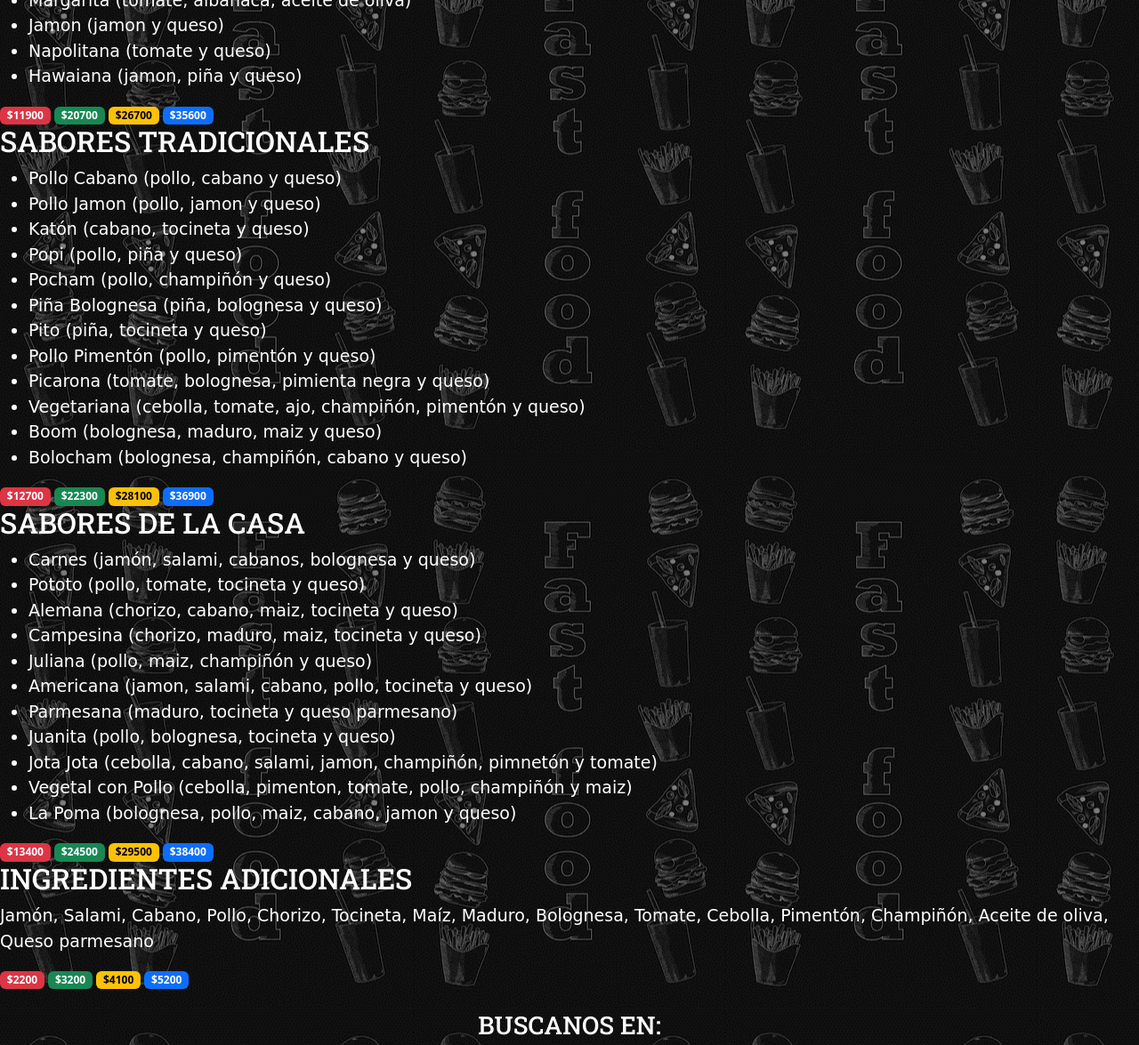
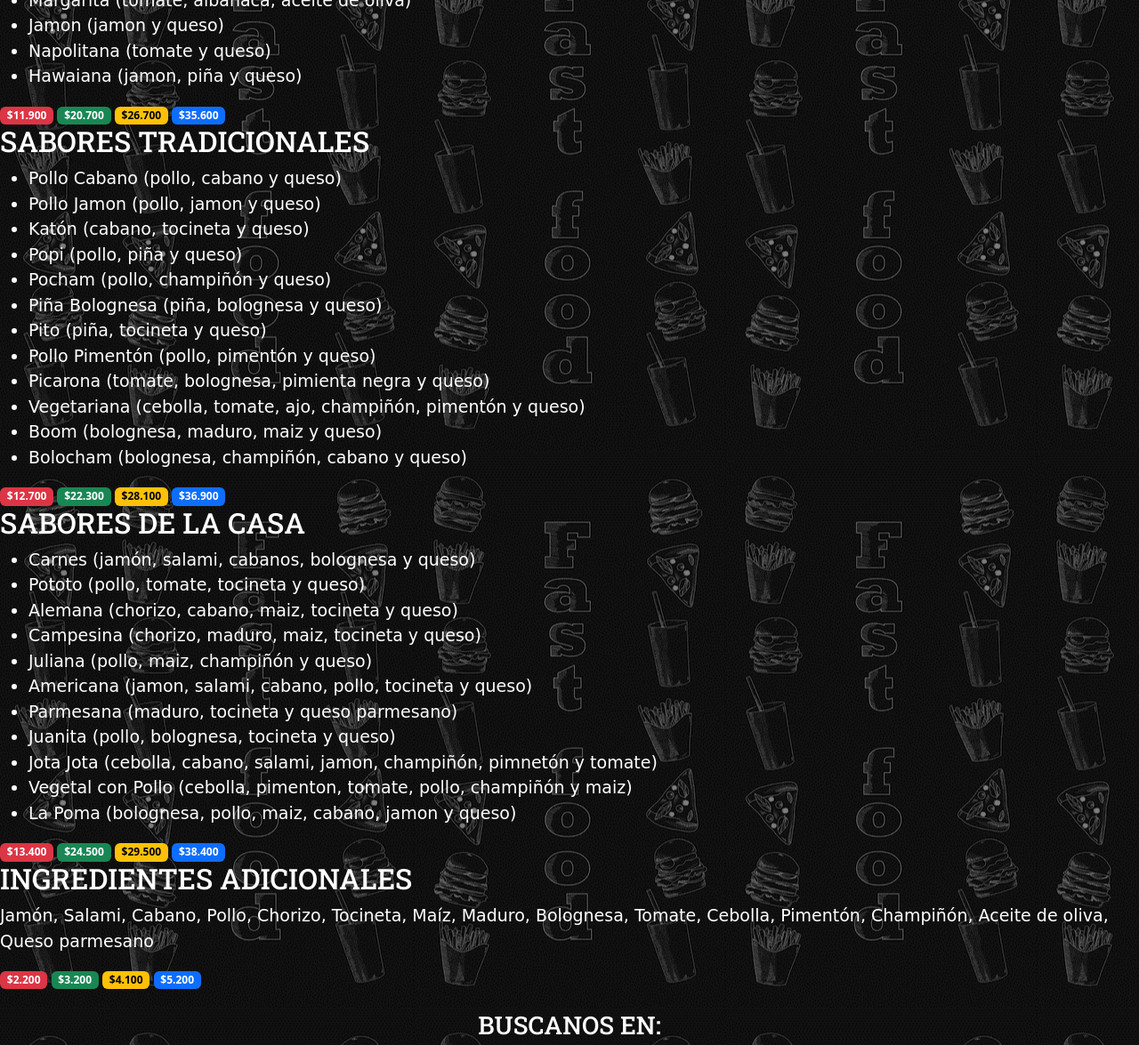
Before and after one commit to Omar-Parra-Gonzalez/menu-pezzeria, a website: page paginas/pizza.html in a window 1280 px wide. Shown: the part 1100-2275 px from the top of the page at 89% size. Drawn offline with nearby package versions, Linux system fonts and the light colour scheme.

Commit message:
terminando de acomodar presentacion

```diff
--- a/paginas/pizza.html
+++ b/paginas/pizza.html
@@ -14,22 +14,22 @@
         <main>
             <h2>PIZZAS</h2>
             <div class="porciones">
-                <div class="op1">
+                <div class="op">
                     <P>PERSONAL 4 POCIONES</P>
                     <img src="../imagenes/por4.png" alt="porcion4">
                     <P>26 CM</P>
                 </div>
-                <div class="op2">
+                <div class="op">
                     <p>PEQUEÑA 6 PORCIONES</p>
                     <img src="../imagenes/por6.png" alt="porcion6">
                     <P>30 CM</P>
                 </div>
-                <div class="op3">
+                <div class="op">
                     <p>MEDIANA 8 PORCIONES</p>
                     <img src="../imagenes/por8.png" alt="porcion8">
                     <P>35 CM</P>
                 </div>
-                <div class="op4">
+                <div class="op">
                     <p>GRANDE 10 PORCIONES</p>
                     <img src="../imagenes/por10.png" alt="porcion10">
                     <P>40 CM</P>
@@ -43,10 +43,10 @@
                 <li>Hawaiana (jamon, piña y queso)</li>
             </ul>
             <div class="valpizza">
-                <span class="badge text-bg-danger">$11900</span>
-                <span class="badge text-bg-success">$20700</span>
-                <span class="badge text-bg-warning">$26700</span>
-                <span class="badge text-bg-primary">$35600</span>
+                <span class="badge text-bg-danger">$11.900</span>
+                <span class="badge text-bg-success">$20.700</span>
+                <span class="badge text-bg-warning">$26.700</span>
+                <span class="badge text-bg-primary">$35.600</span>
             </div>
             <h2>SABORES TRADICIONALES</h2>
             <ul>
@@ -64,10 +64,10 @@
                 <li>Bolocham (bolognesa, champiñón, cabano y queso)</li>
             </ul>
             <div class="valpizza">
-                <span class="badge text-bg-danger">$12700</span>
-                <span class="badge text-bg-success">$22300</span>
-                <span class="badge text-bg-warning">$28100</span>
-                <span class="badge text-bg-primary">$36900</span>
+                <span class="badge text-bg-danger">$12.700</span>
+                <span class="badge text-bg-success">$22.300</span>
+                <span class="badge text-bg-warning">$28.100</span>
+                <span class="badge text-bg-primary">$36.900</span>
             </div>
             <h2>SABORES DE LA CASA</h2>
             <ul>
@@ -84,18 +84,18 @@
                 <li>La Poma (bolognesa, pollo, maiz, cabano, jamon y queso)</li>
             </ul>
             <div class="valpizza">
-                <span class="badge text-bg-danger">$13400</span>
-                <span class="badge text-bg-success">$24500</span>
-                <span class="badge text-bg-warning">$29500</span>
-                <span class="badge text-bg-primary">$38400</span>
+                <span class="badge text-bg-danger">$13.400</span>
+                <span class="badge text-bg-success">$24.500</span>
+                <span class="badge text-bg-warning">$29.500</span>
+                <span class="badge text-bg-primary">$38.400</span>
             </div>
             <h2>INGREDIENTES ADICIONALES</h2>
             <p>Jamón, Salami, Cabano, Pollo, Chorizo, Tocineta, Maíz, Maduro, Bolognesa, Tomate, Cebolla, Pimentón, Champiñón, Aceite de oliva, Queso parmesano</p>
             <div class="valpizza">
-                <span class="badge text-bg-danger">$2200</span>
-                <span class="badge text-bg-success">$3200</span>
-                <span class="badge text-bg-warning">$4100</span>
-                <span class="badge text-bg-primary">$5200</span>
+                <span class="badge text-bg-danger">$2.200</span>
+                <span class="badge text-bg-success">$3.200</span>
+                <span class="badge text-bg-warning">$4.100</span>
+                <span class="badge text-bg-primary">$5.200</span>
             </div>
             <br>
             <div class="pie">
--- a/scss/general/reset.scss
+++ b/scss/general/reset.scss
@@ -17,6 +17,10 @@
     .pie{
         text-align: center;
         padding-bottom: 30px;
+        font-family: "Roboto Slab", serif;
+        font-optical-sizing: auto;
+        font-weight: weight;
+        font-style: normal;
     }
 
 }
--- a/scss/paginas/pizza.scss
+++ b/scss/paginas/pizza.scss
@@ -10,6 +10,15 @@ main{
             display: flex;
             flex-direction: row;
             text-align: center;
+            img{
+                height: 70px;
+            }
+            .op{
+                width: 50%;
+            }
+            p{
+                font-size: 12px;
+            }
         }
         .valpizza{
             padding-left: 40px;
```
Also changed, not shown: css/main.css, 1 other file.
